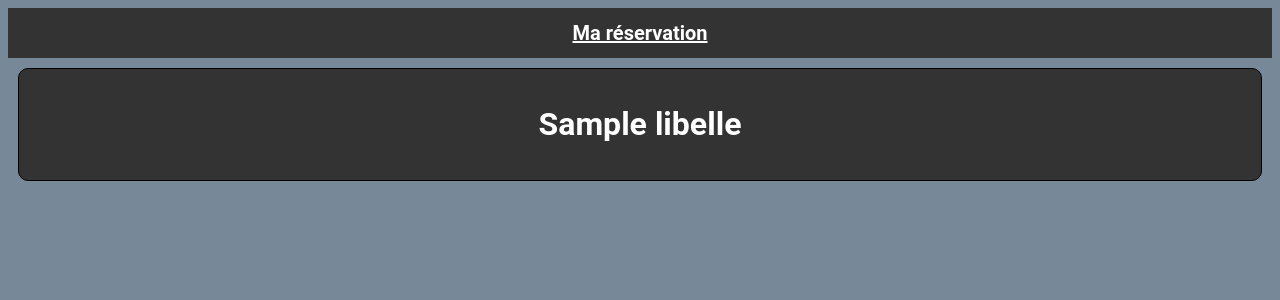
After one commit to MuratALT/mini-resto, a PHP site: template src/View/user_liste_reserv.view.php in a window 1280 px wide. The commit adds this page. Shown: the top 300 px of the page. Run offline with PHP 8.4, Linux system fonts and the light colour scheme; the template is opened without the code that fills it: most values are stand-ins (such as "Sample title", 1, 10 or a date in 2020).

Commit message:
Finalisation de l'affichage des réservations pour un utilisateur

```diff
--- a/src/View/home.view.php
+++ b/src/View/home.view.php
@@ -20,7 +20,7 @@
                     }
                 ?>
                 <li><a href="../Controller/admin_panel.php">Panel administrateur</a></li>
-                <li>Mes réservations</li>
+                <li><a href="../Controller/user_liste_reserv.php">Mes réservations</a></li>
                 <li><a href="../Controller/user_reserv_table.php">Réserver une table</a></li>
             </ul>
         </nav>
--- /dev/null
+++ b/src/View/user_liste_reserv.view.php
@@ -0,0 +1,20 @@
+<!DOCTYPE html>
+<html>
+    <head>
+        <meta charset="utf-8">
+        <title>Ma réservation</title>
+        <link rel="stylesheet" href="../assets/styles/index.css">
+    </head>
+
+    <body id="body_register">
+        <header>Ma réservation</header>
+
+        <div id="div_ma_reservation">
+            <?php
+                echo "
+                    <h1>". $table["libelle"] ."</h1>
+                ";
+            ?>
+        </div>
+    </body>
+</html>
--- a/src/assets/styles/index.css
+++ b/src/assets/styles/index.css
@@ -78,3 +78,13 @@ table tr {
     border-radius: 20px;
     margin: 50px;
 }
+
+#div_ma_reservation {
+    margin: 10px;
+    padding: 10px;
+    border: 1px solid black;
+    border-radius: 10px;
+    background-color: #333;
+    color: white;
+    text-align: center;
+}
```
Also changed, not shown: src/Controller/user_liste_reserv.php (added, +10 -0 lines), src/Model/reservation.php (+14 -0 lines).
